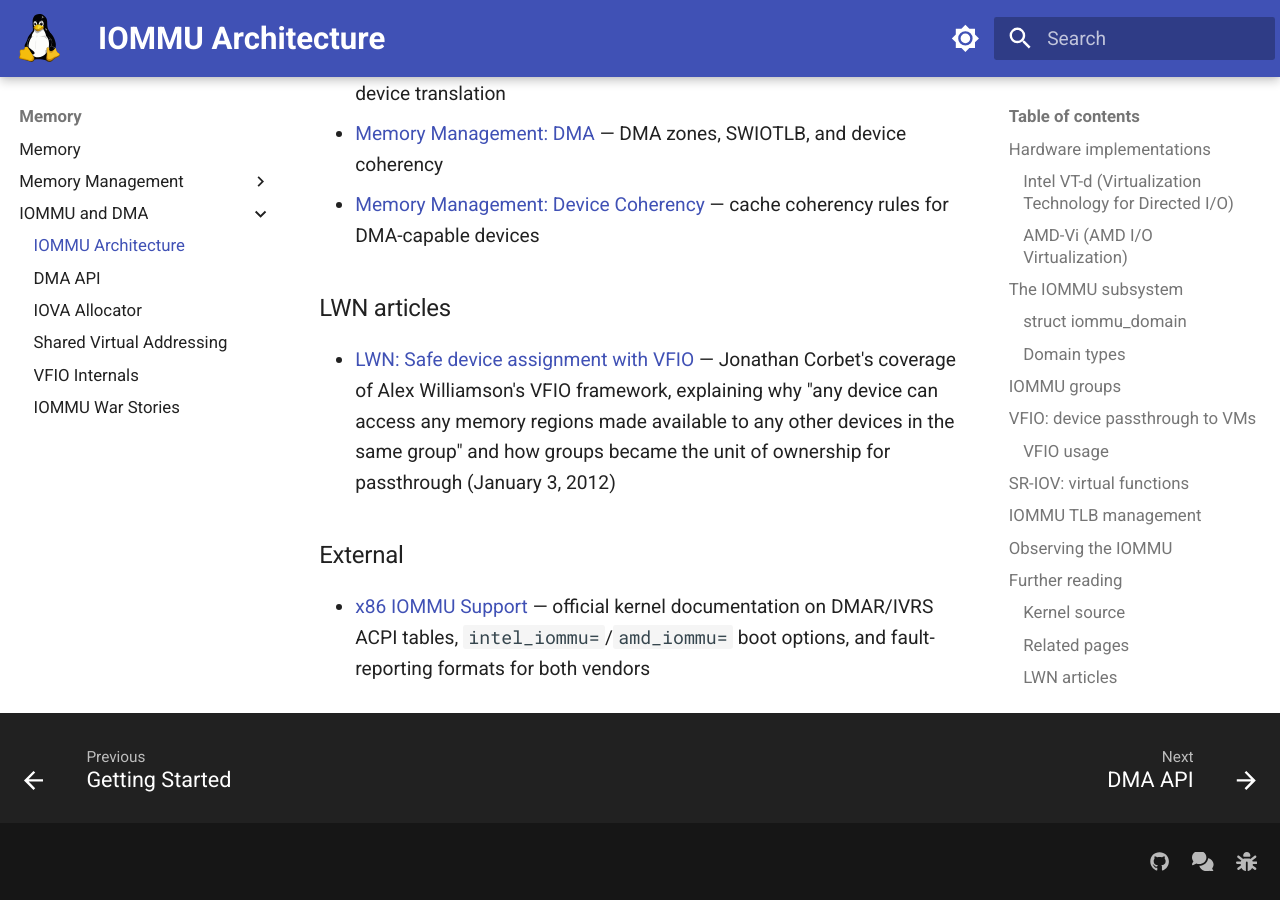
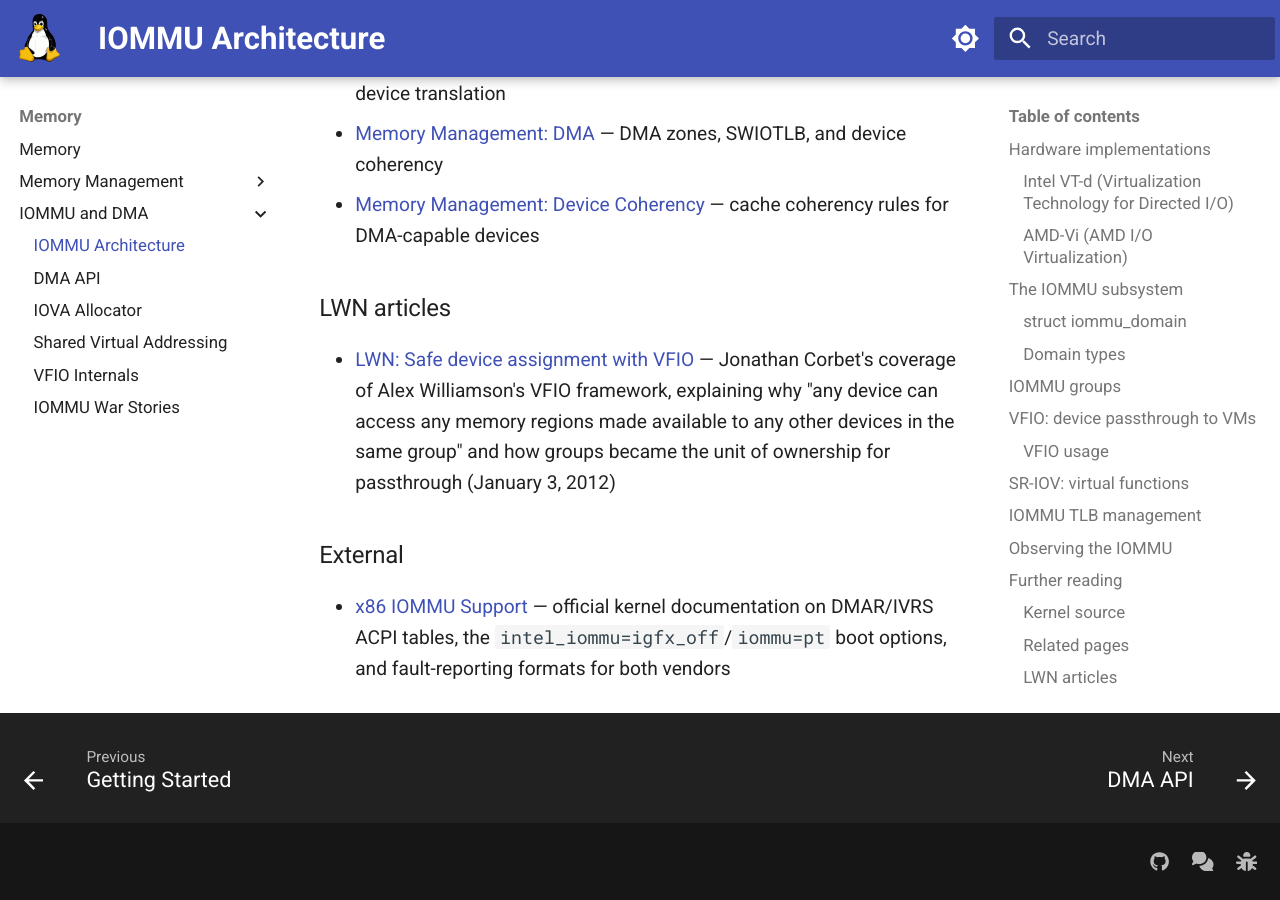
Before and after one commit to laveeshb/linux-kernel-internals, an MkDocs documentation site: the page built from docs/iommu/iommu-arch.md, in a window 1280 px wide and 900 px high, scrolled down 8068 px. Built offline with MkDocs 1.6.1 and Material for MkDocs 9.7.7, drawn with Linux system fonts in a browser that asks for light colours.

Commit message:
Address round 2 review: fix citation overclaim and heading style
- iommu-arch.md: the x86 IOMMU docs citation claimed the linked page
  documents an "amd_iommu=" boot option; it only documents
  intel_iommu=igfx_off and iommu=pt (the AMD family is documented
  elsewhere, in kernel-parameters.txt) -- fixed the claim.
- sva.md: moved the docs.kernel.org sva.rst citation from
  "### Kernel source" to its own "### External" section, matching the
  heading categorization every other file in this PR uses.

A cross-file inconsistency in the unchanged sibling page
docs/virtualization/vfio.md (a stale DMA-mapping description that now
disagrees with vfio-internals.md's corrected version) is out of scope
for this PR -- logged to #750.

```diff
--- a/docs/iommu/iommu-arch.md
+++ b/docs/iommu/iommu-arch.md
@@ -290,4 +290,4 @@ modprobe vfio-pci
 
 ### External
 
-- [x86 IOMMU Support](https://docs.kernel.org/arch/x86/iommu.html) — official kernel documentation on DMAR/IVRS ACPI tables, `intel_iommu=`/`amd_iommu=` boot options, and fault-reporting formats for both vendors
+- [x86 IOMMU Support](https://docs.kernel.org/arch/x86/iommu.html) — official kernel documentation on DMAR/IVRS ACPI tables, the `intel_iommu=igfx_off`/`iommu=pt` boot options, and fault-reporting formats for both vendors
```
Also changed, not shown: docs/iommu/sva.md (+4 -1 lines).
